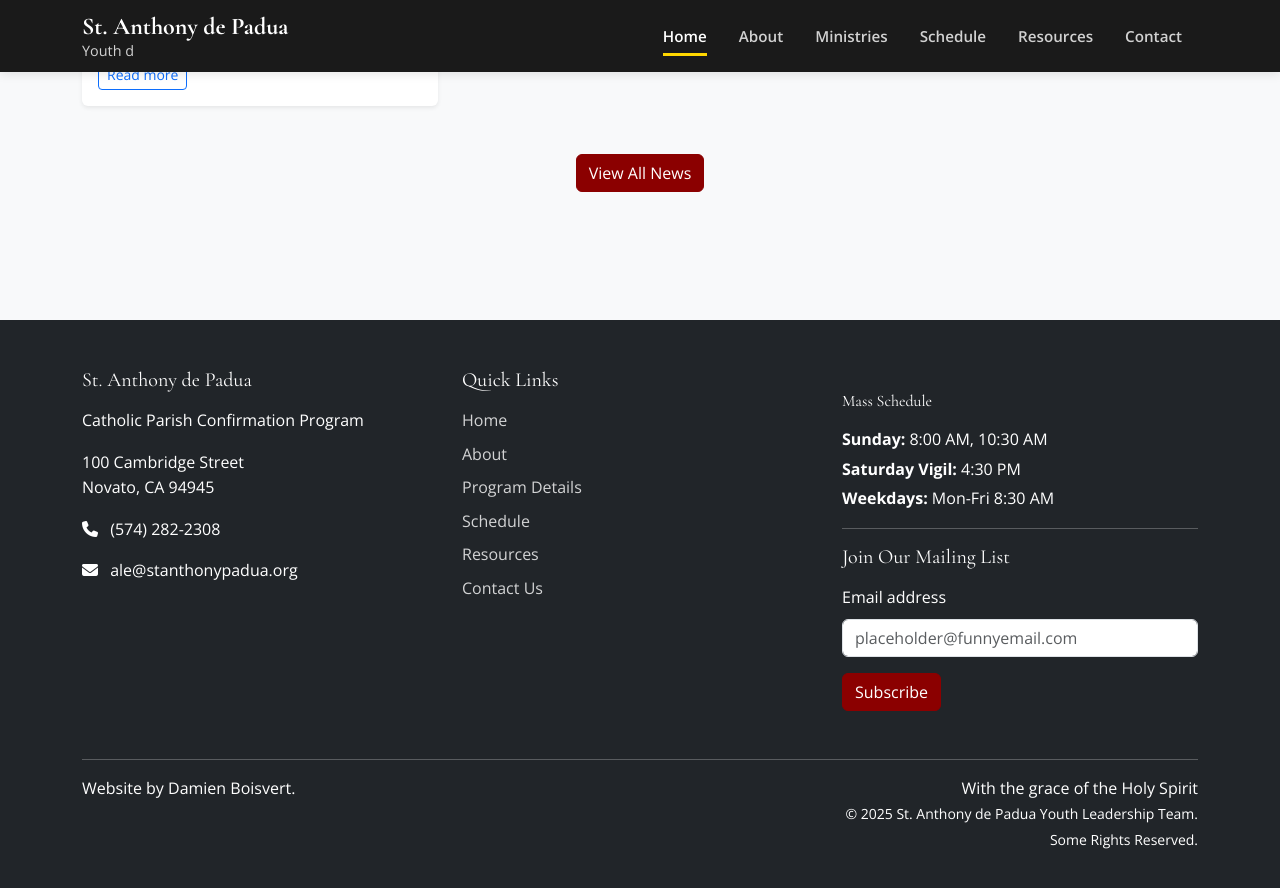
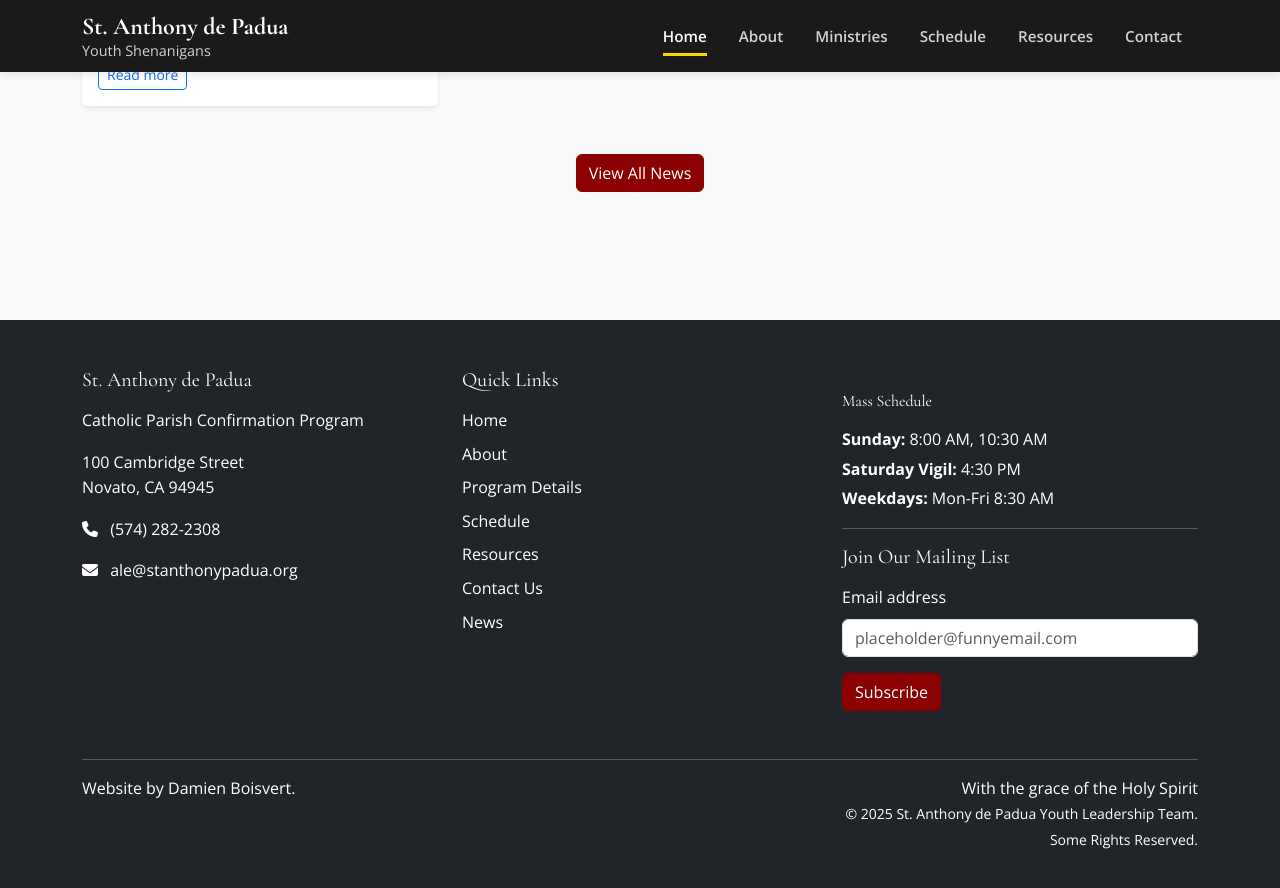
Before and after one commit to StAnthonyNovato/SAY-Website, a Jekyll site: the page built from pages/index.md, in a window 1280 px wide and 900 px high, scrolled down 3661 px. Shown: the top 888 px of the window. Built offline with Jekyll 4.4.1, drawn with Linux system fonts in a browser that asks for light colours.

Commit message:
chore: Move lots of data to _data YAML files

```diff
--- a/_config.yml
+++ b/_config.yml
@@ -1,4 +1,5 @@
 title: St. Anthony Youth
+
 email: ale@stanthonypadua.org
 admin_email: damien@alphagame.dev
 permalink: /news/:year/:month/:title
--- a/_includes/footer.html
+++ b/_includes/footer.html
@@ -13,12 +13,11 @@
       <div class="col-lg-4 mb-4 mb-lg-0">
         <h4 class="h5 mb-3">Quick Links</h4>
         <ul class="footer-links list-unstyled">
-          <li class="mb-2"><a href="{{ '/' | relative_url }}">Home</a></li>
-          <li class="mb-2"><a href="{{ '/about/' | relative_url }}">About</a></li>
-          <li class="mb-2"><a href="{{ '/program/' | relative_url }}">Program Details</a></li>
-          <li class="mb-2"><a href="{{ '/schedule/' | relative_url }}">Schedule</a></li>
-          <li class="mb-2"><a href="{{ '/resources/' | relative_url }}">Resources</a></li>
-          <li class="mb-2"><a href="{{ '/contact/' | relative_url }}">Contact Us</a></li>
+          {% for link in site.data.footer.quick_links %}
+          <li class="mb-2">
+            <a href="{{ link.url | relative_url }}" class="text-white">{{ link.name }}</a>
+          </li>
+          {% endfor %}
         </ul>
       </div>
       <div class="col-lg-4">
@@ -37,7 +36,7 @@
     <hr class="mt-4 mb-3">
     <div class="row">
       <div class="col-md-6">
-        <a id="footer-credit" href="https://www.linkedin.com/in/damienboisvert/">Website by Damien Boisvert.</a>
+        <a id="footer-credit" target="_blank" href="https://www.linkedin.com/in/damienboisvert/">Website by Damien Boisvert.</a>
       </div>
       <div class="col-md-6 text-md-end">
         <p class="mb-0">With the grace of the Holy Spirit</p>
--- a/_includes/header.html
+++ b/_includes/header.html
@@ -3,8 +3,8 @@
   <nav class="navbar navbar-expand-lg navbar-dark fixed-top">
     <div class="container">
       <a class="navbar-brand" href="{{ '/' | relative_url }}">
-        <span class="parish-name">St. Anthony de Padua</span>
-        <span class="program-name d-none d-md-inline">Youth d</span>
+        <span class="parish-name">{{ site.data.header.navbar.title }}</span>
+        <span class="program-name d-none d-md-inline">{{ site.data.header.navbar.subtitle }}</span>
       </a>
       <button class="navbar-toggler" type="button" data-bs-toggle="collapse" data-bs-target="#navbarContent" aria-controls="navbarContent" aria-expanded="false" aria-label="Toggle navigation">
         <span class="navbar-toggler-icon"></span>
@@ -17,7 +17,6 @@
           {% include navbar-item.html title="Schedule" href="/schedule/" %}
           {% include navbar-item.html title="Resources" href="/resources/" %}
           {% include navbar-item.html title="Contact" href="/contact/" %}
-
         </ul>
       </div>
     </div>
```
Also changed, not shown: _data/footer.yaml (added, +20 -0 lines), _data/header.yaml (added, +8 -0 lines).
